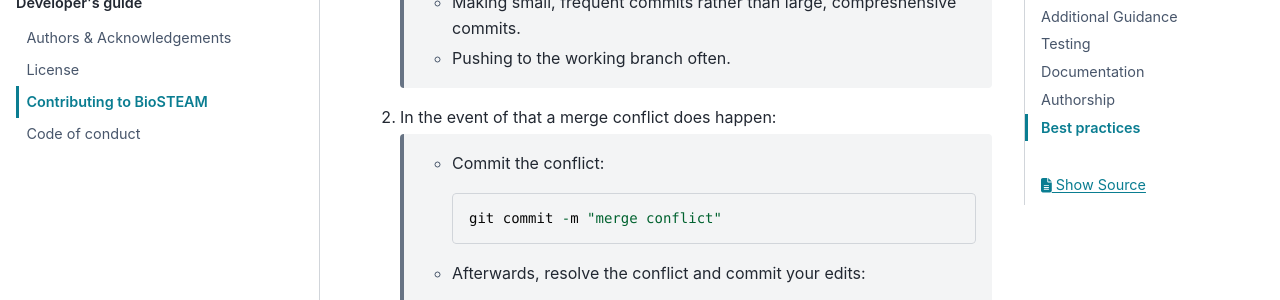
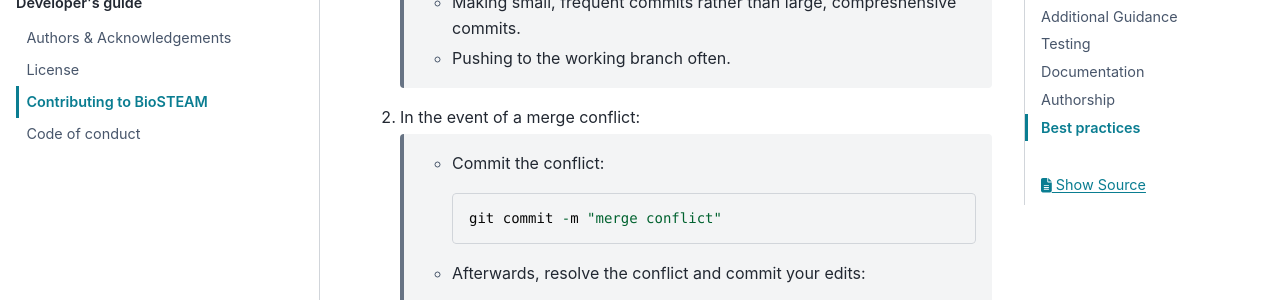
Before and after one commit to BioSTEAMDevelopmentGroup/biosteam, a Sphinx documentation site: the page built from docs/contributing/CONTRIBUTING.rst, in a window 1280 px wide and 900 px high, scrolled down 1834 px. Shown: the part 153-453 px from the top of the window. Built offline with Sphinx 7.4.7 and the PyData theme 0.15.4, drawn with Linux system fonts in a browser that asks for light colours; formulas are drawn with MathJax 3; pages that are not in the unit, such as notebooks, are missing from menus.

Commit message:
fix typo

```diff
--- a/docs/contributing/CONTRIBUTING.rst
+++ b/docs/contributing/CONTRIBUTING.rst
@@ -63,7 +63,7 @@
 
     * Pushing to the working branch often.
 
-#. In the event of that a merge conflict does happen:
+#. In the event of a merge conflict:
 
     * Commit the conflict::
 
```
